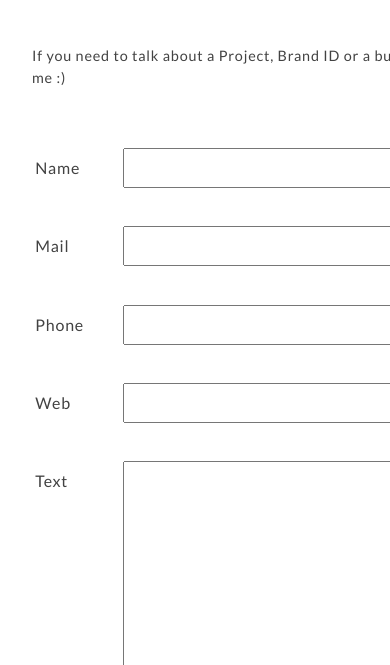
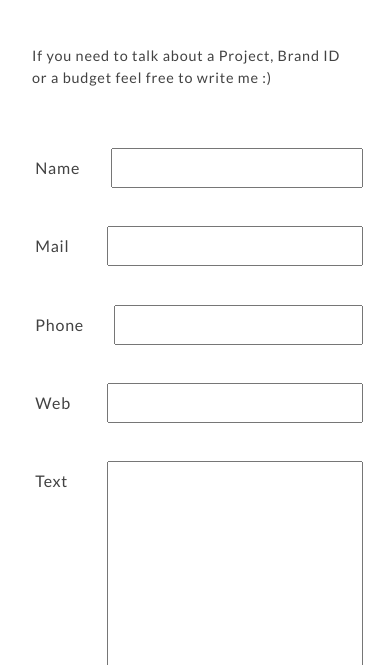
Before and after one commit to mefiorincino/codersitioemily, a plain HTML site: page vistas/contact.html in a window 390 px wide. Shown: the part 179-844 px from the top of the page. Drawn offline with nearby package versions, Linux system fonts and the light colour scheme.

Commit message:
9no commit se tuvo que incoporar hero2 a contact para mejorar el responsive

```diff
--- a/estilos/css/styles.css
+++ b/estilos/css/styles.css
@@ -299,7 +299,13 @@
 
 /*SEC-CONTACT*/
 
-.hero__description--sec{
+.hero2{
+    font-size: 1rem;
+    display: grid;
+    grid-template-columns: 1fr;
+}
+
+.hero2__description--sec{
     color: #424242;
     font-size: 0.9rem;
     font-family: 'Lato', sans-serif;
@@ -330,12 +336,12 @@
     font-weight:800;
 }
 
-.hero__form{
+.hero2__form{
     display: flex;
     margin: 1rem;
 }
 
-.hero__namelabel{
+.hero2__namelabel{
     color: #424242;
     font-size: 1rem;
     font-family: 'Lato', sans-serif;
@@ -347,13 +353,13 @@
     width: 4rem;
 }
 
-.hero__input{
+.hero2__input{
     margin: 0.7rem;
     padding: 0.2rem;
     width: 15rem;
 }
 
-.hero__boxarea{
+.hero2__boxarea{
     margin: 0.7rem;
     padding: 0.2rem;
     width: 15rem;
@@ -424,59 +430,77 @@
         margin: 0.5rem;
         padding: 0.2rem;
     }
+
     .hero{
+        font-size: 1rem;
+        display: flex;
+        justify-content: center;
+        text-align: center;
+        overflow: hidden;
+    }
+
+    .boton {
+        font-size: 1rem;
+        margin: 3rem;
+        padding: 0.6rem 0.7rem;
+        margin-top: 13rem;
+    }
+
+    .hero__titlehome {
+        font-size: 2rem;
+        align-items: center;
+        margin: 7rem 1rem;
+        top: 7rem;
+    }
+
+/*    .hero__titlehome {
+        font-size: 1rem;
+        margin: 1rem;
+        top: 7rem;
+        left: 2rem;
+    }*/
+
+    .hero__homeimg{
+    max-width: none;
+    max-height: 70vh;
+    }
+
+    /*MOBILE320-SECCONTACT*/
+
+    .hero2{
         font-size: 1rem;
         display: flex;
         flex-direction: column;
         justify-content: center;
         text-align: center;
+        overflow: hidden;
     }
 
-    .boton {
-        font-size: 0.5rem;
-        margin: 3rem;
-        padding: 0.6rem 0.7rem;
-        margin-top: 5rem;
-    }
-
-    .hero__titlehome {
-        font-size: 1rem;
-        margin: 1rem;
-        top: 7rem;
-        left: 2rem;
-    }
-
-    .hero__homeimg{
-    overflow:hidden;
-    }
-
-    /*MOBILE320-SECCONTACT*/
-
-    .hero__description--sec {
+    .hero2__description--sec {
         font-size: 0.8rem;
         letter-spacing: 0.03rem;
         text-align: center;
     }
 
-    .hero__form {
+    .hero2__form {
         display: flex;
         flex-direction: column;
         align-items: center;
         max-width: 100%;
     }
 
-    .hero__namelabel {
+    .hero2__namelabel {
         text-align: center;
         font-size: 0.9rem;
         font-weight: bold;
     }
 
-    .hero__input {
+    .hero2__input {
         padding: 0.4rem;
         width: 14rem;
     }
 
-    .hero__boxarea {
+    .hero2__boxarea {
         width: 14rem;
     }
 
@@ -560,12 +584,16 @@
     }
 
     /*MOBILE768-SECCONTACT*/
+    .hero2{
+        display: flex;
+        flex-direction: column;
+    }
 
-    .hero__input {
+    .hero2__input {
         width: 22rem;
     }
 
-    .hero__boxarea {
+    .hero2__boxarea {
         width: 22rem;
     }
 
--- a/vistas/contact.html
+++ b/vistas/contact.html
@@ -44,31 +44,31 @@
             </nav>
         </header>
         <main>
-            <section class="hero">
+            <section class="hero2">
                 <h1 class="hero__titlehome--sec" data-aos="fade-right" data-aos-offset="300" data-aos-easing="ease-in-sine">CONTACT</h1>
-                <p class="hero__description--sec" data-aos="fade-right" data-aos-offset="300" data-aos-easing="ease-in-sine">If you need to talk about a Project, Brand ID or a budget feel free to write me :)</p>
+                <p class="hero2__description--sec" data-aos="fade-right" data-aos-offset="300" data-aos-easing="ease-in-sine">If you need to talk about a Project, Brand ID or a budget feel free to write me :)</p>
                 <form action="" method="get" enctype="text/plain">
-                    <div class="hero__form">
-                        <label class="hero__namelabel" for="name">Name</label>
-                        <input class="hero__input" type="text" name="name" id="name" required>
+                    <div class="hero2__form">
+                        <label class="hero2__namelabel" for="name">Name</label>
+                        <input class="hero2__input" type="text" name="name" id="name" required>
                     </div>
-                    <div class="hero__form">
-                        <label class="hero__namelabel" for="email">Mail</label>
-                        <input class="hero__input" type="email" name="email" id="email" required>
+                    <div class="hero2__form">
+                        <label class="hero2__namelabel" for="email">Mail</label>
+                        <input class="hero2__input" type="email" name="email" id="email" required>
                     </div>
-                    <div class="hero__form">
-                        <label class="hero__namelabel" for="phone">Phone</label>
-                        <input class="hero__input" type="tel" name="phone" id="phone">
+                    <div class="hero2__form">
+                        <label class="hero2__namelabel" for="phone">Phone</label>
+                        <input class="hero2__input" type="tel" name="phone" id="phone">
                     </div>
-                    <div class="hero__form">
-                        <label class="hero__namelabel" for="url">Web</label>
-                        <input class="hero__input" type="url" name="url" id="url">
+                    <div class="hero2__form">
+                        <label class="hero2__namelabel" for="url">Web</label>
+                        <input class="hero2__input" type="url" name="url" id="url">
                     </div>
-                    <div class="hero__form">
-                        <label class="hero__namelabel" for="mensaje">Text</label>
-                        <textarea class="hero__boxarea" name="bio" id="mensaje" cols="50" rows="10" required></textarea>
+                    <div class="hero2__form">
+                        <label class="hero2__namelabel" for="mensaje">Text</label>
+                        <textarea class="hero2__boxarea" name="bio" id="mensaje" cols="50" rows="10" required></textarea>
                     </div>
-                    <div class="hero__form">
+                    <div class="hero2__form">
                         <input class="boton2 shake-horizontal"  type="submit" value="ENVIAR"></input>
                     </div>
             </section>
```
